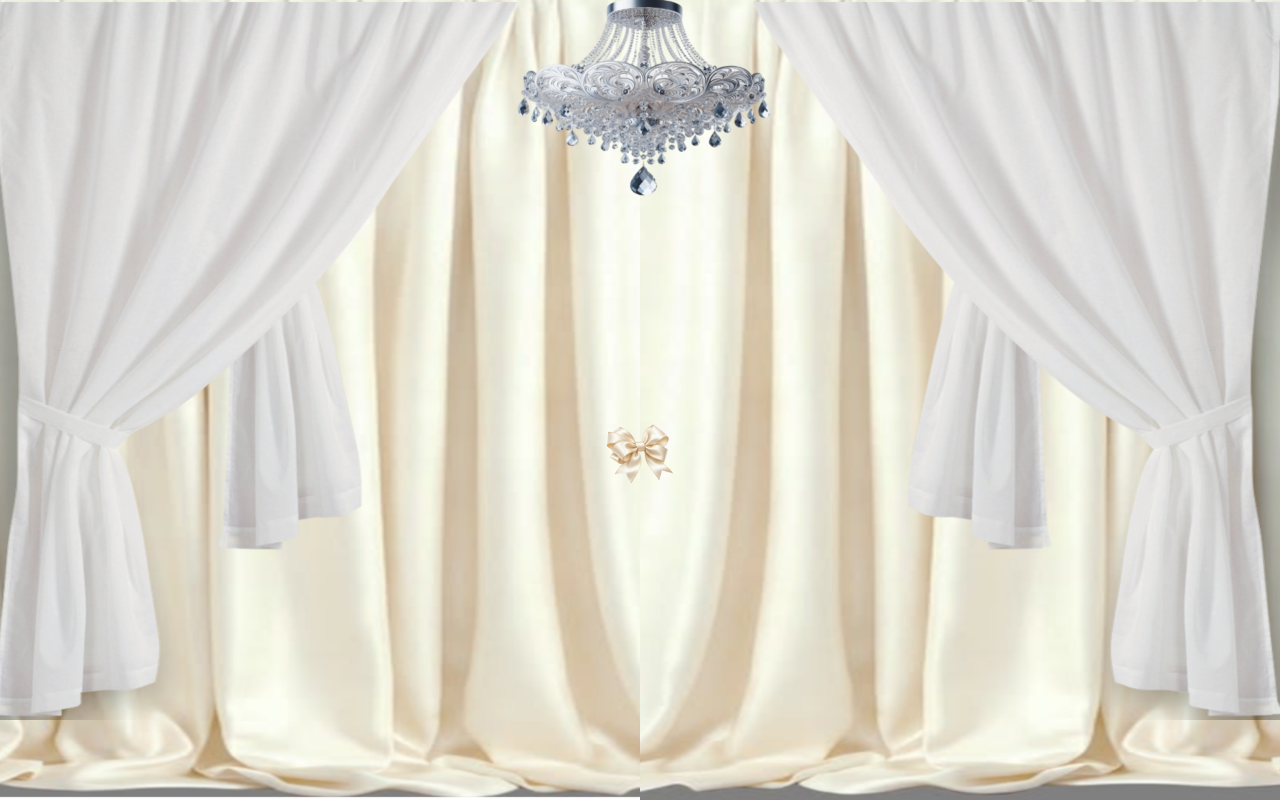
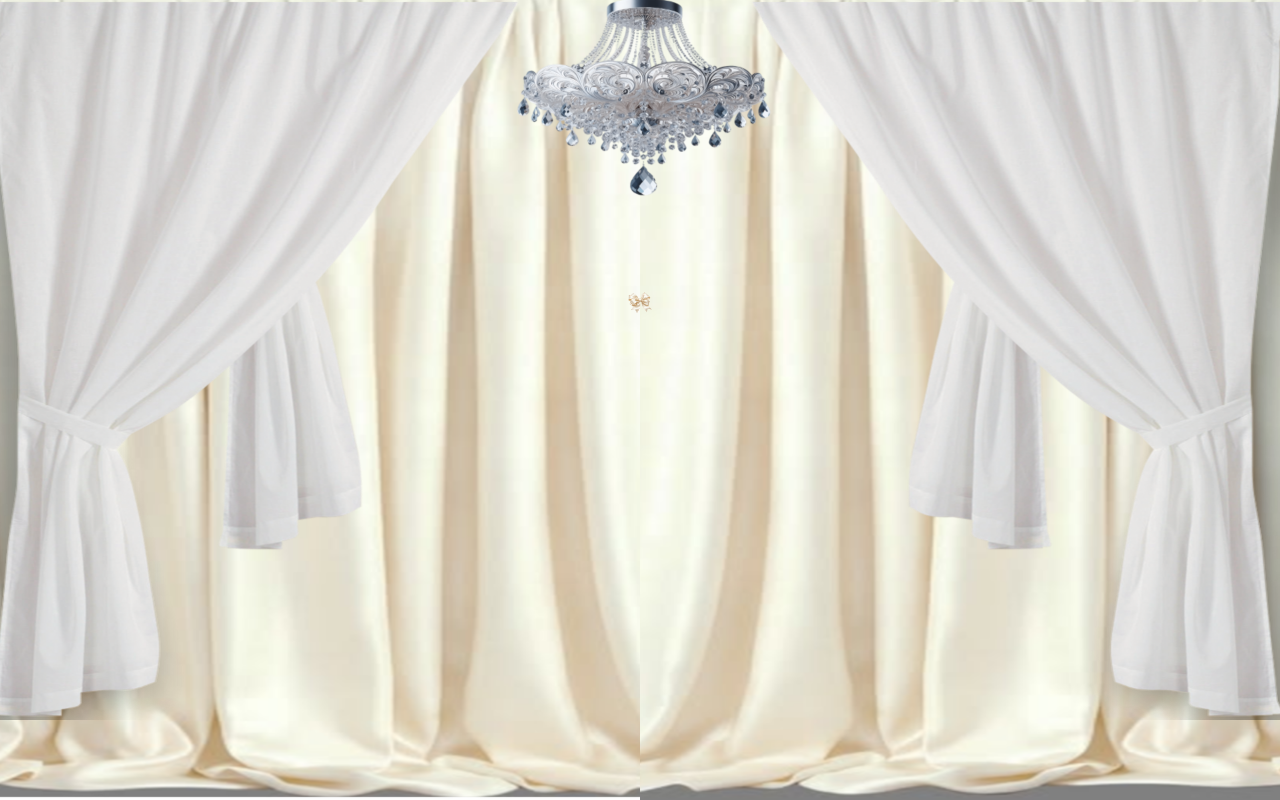
Before and after one commit to isti-123/ftesa-nikahu, a plain HTML site: page index.html in a window 1280 px wide. Drawn offline with Linux system fonts and the light colour scheme.

Commit message:
rregullim

```diff
--- a/style.css
+++ b/style.css
@@ -61,6 +61,7 @@ body {
     left: 0;
     width: 100vw;
     height: 100vh;
+    height: 100dvh;
     z-index: 105;
     overflow: hidden;
 }
@@ -73,13 +74,14 @@ body {
     transition: transform 2.5s cubic-bezier(0.25, 1, 0.5, 1);
     background-size: 200% 100%;
     background-repeat: no-repeat;
+    background-color: #f3ead9;
 }
 
 .left-curtain {
     left: 0;
     background-image: url('images/perde-left.png');
     background-position: right top;
-    background-size: cover;
+    background-size: auto 100%;
     transform-origin: left center;
 }
 
@@ -87,7 +89,7 @@ body {
     right: 0;
     background-image: url('images/perde-right.png');
     background-position: left top;
-    background-size: cover;
+    background-size: auto 100%;
     transform-origin: right center;
 }
 
@@ -121,10 +123,10 @@ body {
 /* ===== LITARI QË BIE KUR HAPET ===== */
 .curtain-rope {
     position: absolute;
-    top: 70%;
+    top: 50%;
     left: 50%;
-    width: 200px;
-    height: 400px;
+    width: 70px;
+    height: 260px;
     transform: translate(-50%, -50%);
     background-image: url('images/litar.png');
     background-repeat: no-repeat;
```
